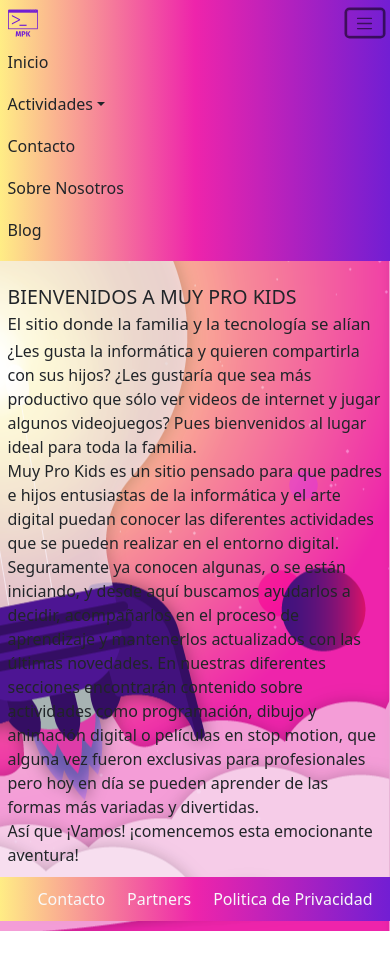
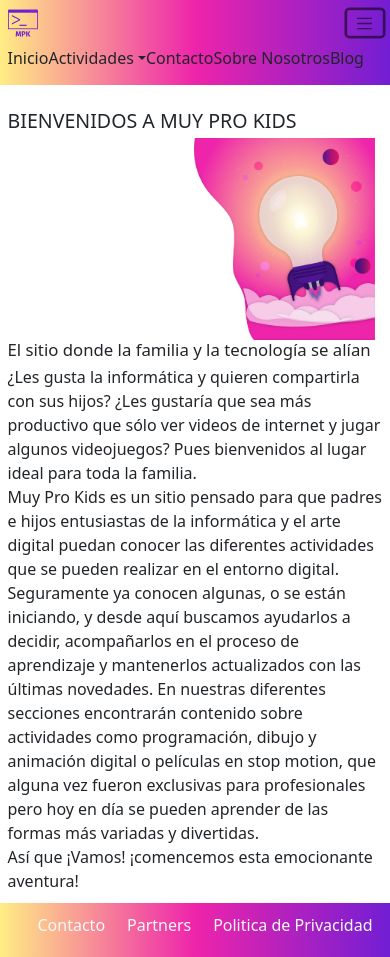
Before and after one commit to EJavierF/MuyProKids, a plain HTML site: page index.html in a window 390 px wide. Both pictures are taken after a click on the button "Toggle navigation". Before the commit the page ends 931 px from the top, so only its background shows below. Drawn offline with nearby package versions, Linux system fonts and the light colour scheme; a web font is replaced by a local one.

Commit message:
v2 -- Finalizado responsive, menú y estilos en index.html

```diff
--- a/assets/css/style_aux.css
+++ b/assets/css/style_aux.css
@@ -15,10 +15,6 @@
     min-height: 100vh;
 }
 
-.body__index {
-    background-image: url(../../img/foco\ trans-01.png);
-    background-position: right;
-}
 .body__bg {
     background-color: #ffed85;
 }
@@ -30,23 +26,37 @@
 ol {
     list-style: none;
 }
-.header__menu {
+
+.of_hidden {
+    overflow: hidden;
 }
 
-@media (min-device-width: 578px) {
+.footer__bottom {
+    position: absolute;
+    bottom: 0;
+}
+
+@media (min-width: 578px) {
+    .img_fondo {
+        display: none;
+    }
+    .body__index {
+        background-image: url(../../img/foco\ trans-01.png);
+        background-position: right;
+    }
     .header__menu {
         padding: auto;
+        width: 100%;
     }
     .header__menu > ul {
         height: 100%;
-        padding: 0.3rem;
+        padding: auto;
         display: flex;
         flex-direction: row;
         align-items: center;
     }
     .header__menu li a {
         background-color: none;
-        color: white;
         text-decoration: none;
         padding: 0.9rem 1.5rem;
         display: block;
--- a/index.html
+++ b/index.html
@@ -15,9 +15,11 @@
         <link href="https://fonts.googleapis.com/css2?family=Roboto:ital,wght@0,300;0,400;0,500;0,700;1,300;1,400;1,500;1,700&family=Share:ital,wght@0,400;0,700;1,400;1,700&display=swap" rel="stylesheet" />
     </head>
 
-    <body class="body body__index">
-        <header class="bg_gradient">
-            <nav class="navbar navbar-expand-sm navbar-light header__menu">
+    <body class="body body__index d-flex flex-column justify-content-between">
+        <!--Menú desplegable para navegación, disponible en todas las páginas-->
+        <div>
+            <header class="bg_gradient sticky-top">
+                <nav class="navbar navbar-expand-sm navbar-light">
                     <div class="container-fluid">
                         <a class="navbar-brand" href="#">
                             <img width="30" height="30" alt="" src="./img/MPK_cara_02.svg" alt="Muy Pro Kids" />
@@ -25,16 +27,16 @@
                         <button class="navbar-toggler" type="button" data-bs-toggle="collapse" data-bs-target="#navbarNav" aria-controls="navbarSupportedContent" aria-expanded="false" aria-label="Toggle navigation">
                             <span class="navbar-toggler-icon"></span>
                         </button>
-                    <!--Menú desplegable para navegación, disponible en todas las páginas-->
-                    <div class="collapse navbar-collapse" id="navbarNav">
-                        <ul class="navbar-nav me-auto mb-2 mb-lg-0">
-                            <li class="nav-item"><a class="nav-link text-body" href="index.html">Inicio</a></li>
+
+                        <div class="collapse navbar-collapse header__menu" id="navbarNav">
+                            <ul class="navbar-nav me-auto mb-2 mb-lg-0 d-flex flex-row justify-content-md-end">
+                                <li class="nav-item"><a class="nav-link text-body text-light" href="index.html">Inicio</a></li>
                                 <li class="nav-item dropdown">
                                     <a class="nav-link dropdown-toggle text-body" href="#" id="navbarDropdown" role="button" data-bs-toggle="dropdown" aria-expanded="false">Actividades</a>
                                     <!-- contiene los enlaces a los diferentes artículos dentro de la otra pagina -->
                                     <ul class="dropdown-menu bg_gradient" aria-labelledby="navbarDropdown">
                                         <li>
-                                        <a class="dropdown-item" href="./views/actividades.html#dibujosAnimaciones">Dibujos y animaciones</a>
+                                            <a class="dropdown-item text-light" href="./views/actividades.html#dibujosAnimaciones">Dibujos y animaciones</a>
                                         </li>
                                         <li>
                                             <a class="dropdown-item" href="./views/actividades.html#stopMotion">Stop Motion</a>
@@ -45,7 +47,7 @@
                                     </ul>
                                 </li>
 
-                            <li class="nav-item"><a class="nav-link text-body" href="./views/contacto.html">Contacto</a></li>
+                                <li class="nav-item"><a class="nav-link text-body text-light" href="./views/contacto.html">Contacto</a></li>
                                 <li class="nav-item"><a class="nav-link text-body" href="./views/sobreNosotros.html">Sobre Nosotros</a></li>
                                 <li class="nav-item"><a class="nav-link text-body" href="./views/blog.html">Blog</a></li>
                             </ul>
@@ -56,6 +58,9 @@
             <br />
             <section class="container">
                 <h1 class="text-align-center">BIENVENIDOS A MUY PRO KIDS</h1>
+                <div class="container text-align-right of_hidden">
+                    <img class="img-fluid img_fondo" src="./img/foco trans-01.png" alt="Foto bienvenida" />
+                </div>
                 <h2 class="section1__subtitle">El sitio donde la familia y la tecnología se alían</h2>
                 <article class="section1__article1 section1__article1--index" id="bienvenida">
                     <div>
@@ -69,6 +74,7 @@
             </section>
 
             <!--PIE con información de redes y contacto, disponible en todas las páginas-->
+        </div>
 
         <footer class="bg_gradient container-fluid">
             <ul class="navbar">
```
Lines whose indentation alone changed are shown as unchanged.
